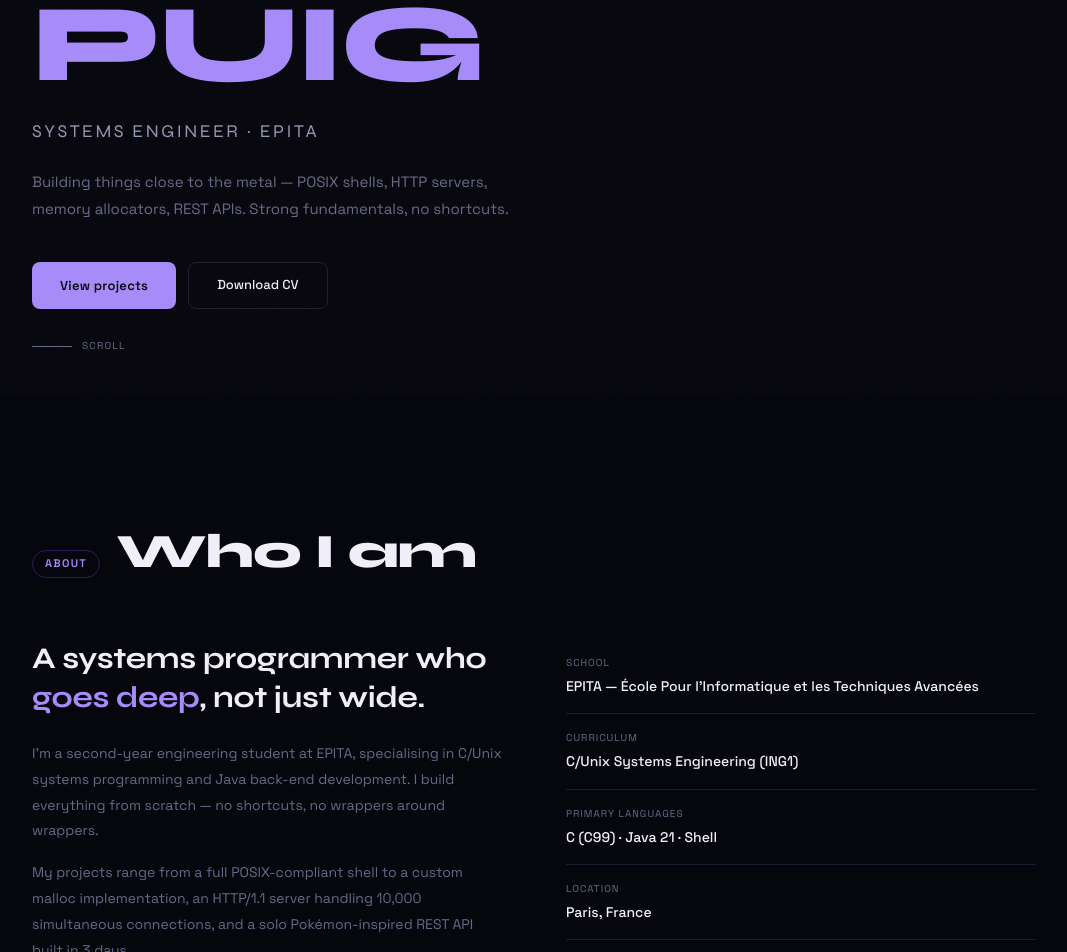
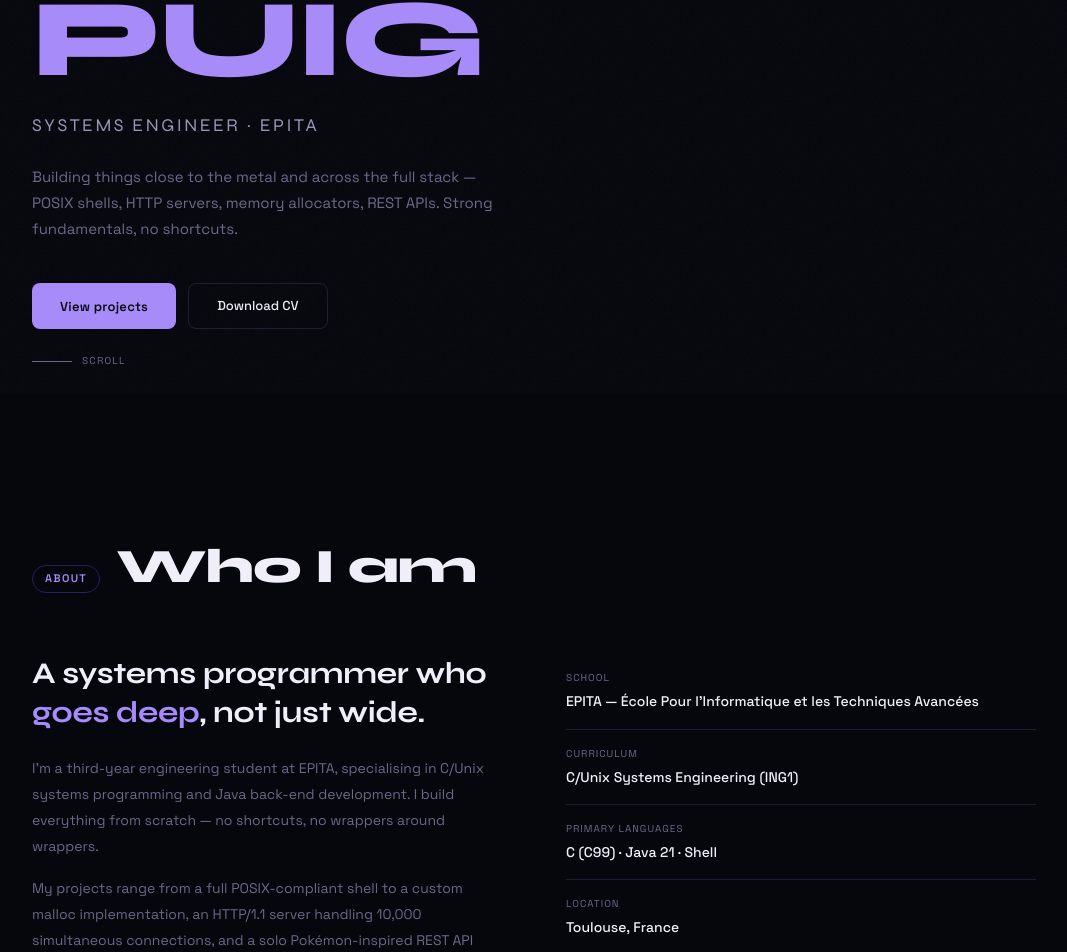
Before and after one commit to yannfp/yannfp.github.io, a React (Vite) app in the folder frontend/: page / in a window 1280 px wide. Shown: the part 406-1358 px from the top of the page, without its empty margins (106-1173 px from the left). Built offline with nearby package versions, Linux system fonts and the light colour scheme.

Commit message:
update(frontend/src): minor issues

```diff
--- a/frontend/src/components/About.jsx
+++ b/frontend/src/components/About.jsx
@@ -5,7 +5,7 @@
 	{ label: 'School',            value: 'EPITA — École Pour l\'Informatique et les Techniques Avancées' },
 	{ label: 'Curriculum',        value: 'C/Unix Systems Engineering (ING1)' },
 	{ label: 'Primary languages', value: 'C (C99) · Java 21 · Shell' },
-  { label: 'Location',          value: 'Paris, France' },
+	{ label: 'Location',          value: 'Toulouse, France' },
 	{ label: 'Status',            value: 'Open to internship offers', highlight: true },
 ]
 
@@ -26,7 +26,7 @@
 						<span className={styles.bigAccent}>goes deep</span>, not just wide.
 					</h3>
 					<p className={styles.text}>
-            I'm a second-year engineering student at EPITA, specialising in
+						I'm a third-year engineering student at EPITA, specialising in
 						C/Unix systems programming and Java back-end development. I build
 						everything from scratch — no shortcuts, no wrappers around wrappers.
 					</p>
@@ -34,7 +34,9 @@
 						My projects range from a full POSIX-compliant shell to a custom
 						malloc implementation, an HTTP/1.1 server handling 10,000
 						simultaneous connections, and a solo Pokémon-inspired REST API
-            built in 3 days.
+						built in 3 days. I'm particularly drawn to fullstack development —
+						bridging low-level systems knowledge with modern web backends and
+						interfaces.
 					</p>
 					<p className={styles.text}>
 						I care about code that is correct, readable, and genuinely
--- a/frontend/src/components/Hero.jsx
+++ b/frontend/src/components/Hero.jsx
@@ -34,8 +34,9 @@
 			</p>
 
 			<p className={`${styles.desc} reveal reveal-d2`}>
-        Building things close to the metal — POSIX shells, HTTP servers, memory
-        allocators, REST APIs. Strong fundamentals, no shortcuts.
+				Building things close to the metal and across the full stack — POSIX
+				shells, HTTP servers, memory allocators, REST APIs. Strong fundamentals,
+				no shortcuts.
 			</p>
 
 			<div className={`${styles.btns} reveal reveal-d3`}>
```
Lines whose indentation alone changed are shown as unchanged.
